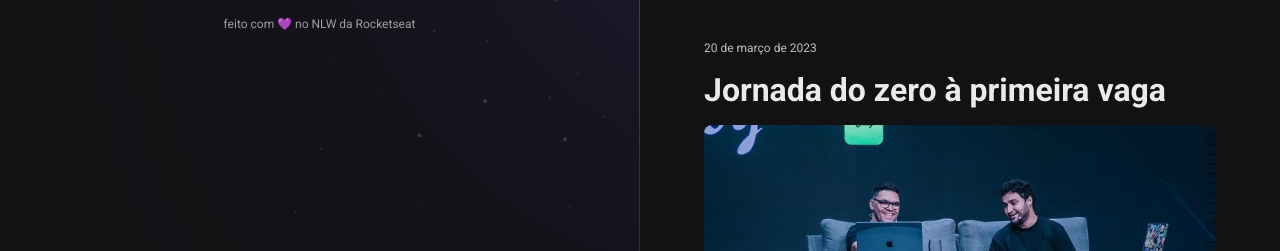
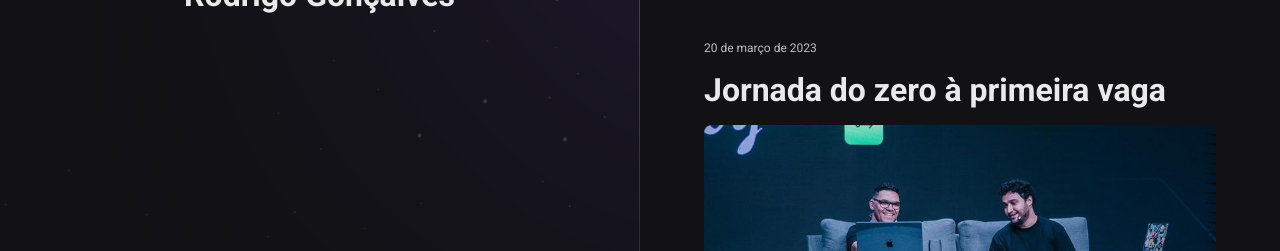
Before and after one commit to jeronimols/nlw-spacetime, a plain HTML site: page index.html in a window 1280 px wide. Shown: the part 549-800 px from the top of the page. Drawn offline with Linux system fonts and the light colour scheme.

Commit message:
remove span

```diff
--- a/index.html
+++ b/index.html
@@ -25,7 +25,7 @@
        <strong>Rodrigo Gonçalves</strong>
     </p>
 
-    <span>feito com 💜 no NLW da Rocketseat</span>
+
 
   </aside>
 
```
